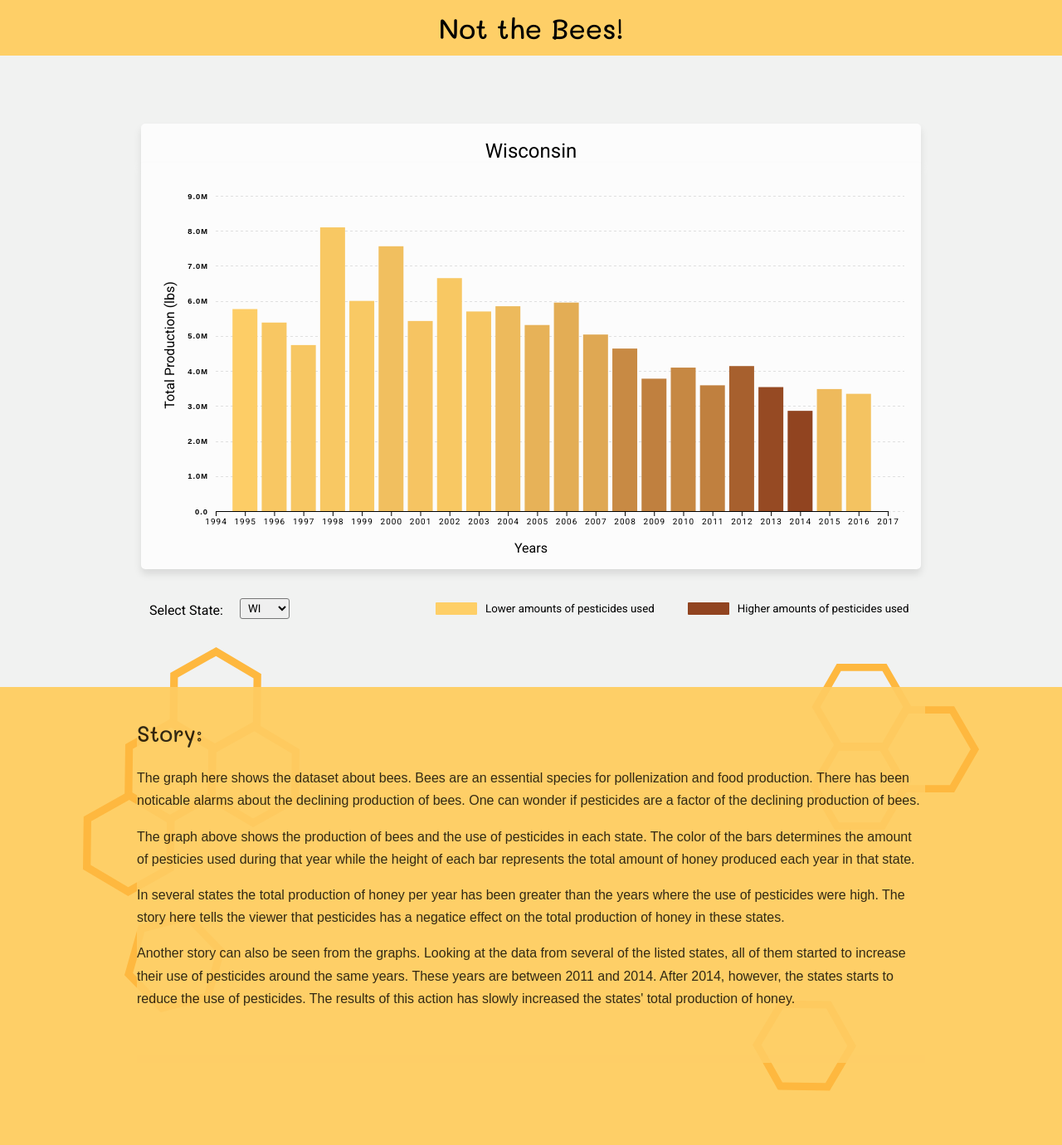
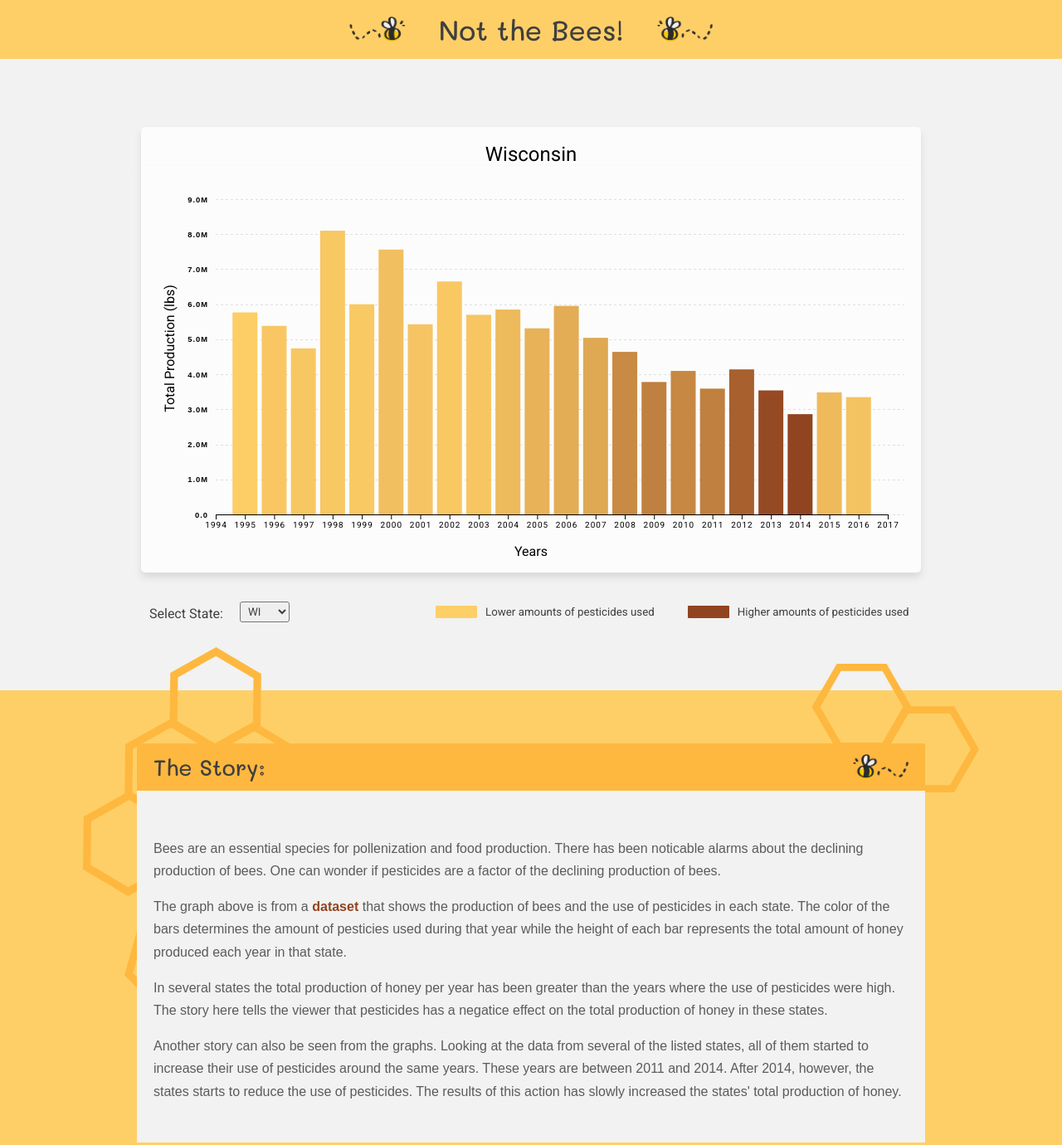
Before and after one commit to mcs2515/bee_data_storytelling, a plain HTML site: page index.html in a window 1280 px wide. Shown: the whole page at 83% size. Before the commit the page ends 1334 px from the top, so only its background shows below. Drawn offline with nearby package versions, Linux system fonts and the light colour scheme.

Commit message:
added more styling to make project look nicer

```diff
--- a/index.html
+++ b/index.html
@@ -10,10 +10,14 @@
   <body>
 		<main>
 			<section>
-          <h1>Not the Bees!</h1>
+				<div class= "title-wrapper">
+					<div class='title'>
+						<img class= "bee" src="media/bee.png"/>
+						<h1>Not the Bees!</h1><img class= "bee" src="media/bee.png"/>
+					</div>
+				</div>
 
 				<div class='chart-div'>
-						<div class="chart-wrap">
 						<h2 id='stateName'></h2>
 						<section>
 							<svg id='chart'></svg>
@@ -29,14 +33,13 @@
 							</div>
 						</section>
 				</div>
-          </div>
 
 				<div class='details'>
-            <h3>Story:</h3>
+					<div class="header"><h3>The Story:</h3><img class= "bee" src="media/bee.png"/></div>
 
-							<p>The graph here shows the dataset about bees. Bees are an essential species for pollenization and food production. There has been noticable alarms about the declining production of bees. One can wonder if pesticides are a factor of the declining production of bees.</p>
+					<p>Bees are an essential species for pollenization and food production. There has been noticable alarms about the declining production of bees. One can wonder if pesticides are a factor of the declining production of bees.</p>
 
-							<p>The graph above shows the production of bees and the use of pesticides in each state. The color of the bars determines the amount of pesticies used during that year while the height of each bar represents the total amount of honey produced each year in that state.</p>
+					<p>The graph above is from a <a href="https://www.kaggle.com/kevinzmith/honey-with-neonic-pesticide/home" target="_blank">dataset</a> that shows the production of bees and the use of pesticides in each state. The color of the bars determines the amount of pesticies used during that year while the height of each bar represents the total amount of honey produced each year in that state.</p>
 
 					<p>In several states the total production of honey per year has been greater than the years where the use of pesticides were high. The story here tells the viewer that pesticides has a negatice effect on the total production of honey in these states.</p>
 
--- a/main.css
+++ b/main.css
@@ -10,11 +10,29 @@ html, body {
     background: #fecf67;
 }
 
-h1{
-    width: 100%;
-    padding: 20px 0;
+.title-wrapper{
+    text-align: center;
+}
+
+.title{
+    display: inline-flex;
+}
+
+.title img{
+    width: auto;
+    height: 30px;
+    padding-top: 20px;
+    border: none;
+}
+
+.title img:first-child{
+    transform: scaleX(-1);
+}
+
+.title h1{
+    color: #3f3f3f;
+    padding: 22px 40px;
     margin: 0;
-    text-align: center;
     background: #fecf67;
     font-family: 'Mali', cursive;
     font-size: 25pt;
@@ -25,19 +43,12 @@ h2{
     margin: 0;
 }
 
-h3{
-	font-weight: 500;
-	font-size: 20pt;
-	font-family: 'Mali', cursive;
-}
-
 .chart-div {
     text-align: center;
     margin:auto;
     padding:10px;
     background: #f1f2f1;
 }
-
 
 .chart-div section{
     display: flex;
@@ -132,20 +143,60 @@ svg .labels{
     font-size: 8pt;
 }
 
+
+.header{
+    display: inline-flex;
+    width: 100%;
+}
+
+.header h3{
+    color: #3f3f3f;
+    font-weight: 500;
+    font-size: 20pt;
+    font-family: 'Mali', cursive;
+    background: #FEB83F;
+    padding: 15px 20px;
+    margin: 0;
+    margin-bottom: 1.5em;
+    width: 100%;
+}
+
+.header img{
+    width: auto;
+    height: 30px;
+    padding-top: 13px;
+    padding-bottom: 14px;
+    padding-right: 20px;
+    background: #FEB83F;
+    border: none;
+}
+
 .details{
     position: relative;
     margin: 0 auto;
     width: 950px;
     height: 100%;
-		background: #fecf67;
-		opacity: .8;
-		z-index: 1;;
-		padding-top: 1em;
-		padding-bottom: 3em;
+    background: #f1f2f1;
+    z-index: 1;
+    margin-top: 4em;
+    margin-bottom: 3em;
+    padding-bottom: 2em;
 }
 
 .details p{
-		z-index: 0
+    color: #5b5b5b;
+    z-index: 0;
+    padding: 0px 20px;
+}
+
+.details a{
+    font-weight: bolder;
+    color: #914420;
+    text-decoration: none;
+}
+
+.details a:hover{
+    text-decoration: underline;
 }
 
 #tooltip{
@@ -170,6 +221,7 @@ svg .labels{
     padding: 20px;
     margin-bottom: 2em;
     font-family: 'Roboto', sans-serif;
+    color: #3f3f3f;
 }
 
 select{
@@ -179,7 +231,7 @@ select{
     padding-left: 5px;
     margin-left: 20px;
     margin-top: 15px;
-	overflow: scroll;
+    color: #3f3f3f;
     font-family: 'Roboto', sans-serif;
 }
 
```
Also changed, not shown: media/bee.png (added). Lines whose indentation alone changed are shown as unchanged.
